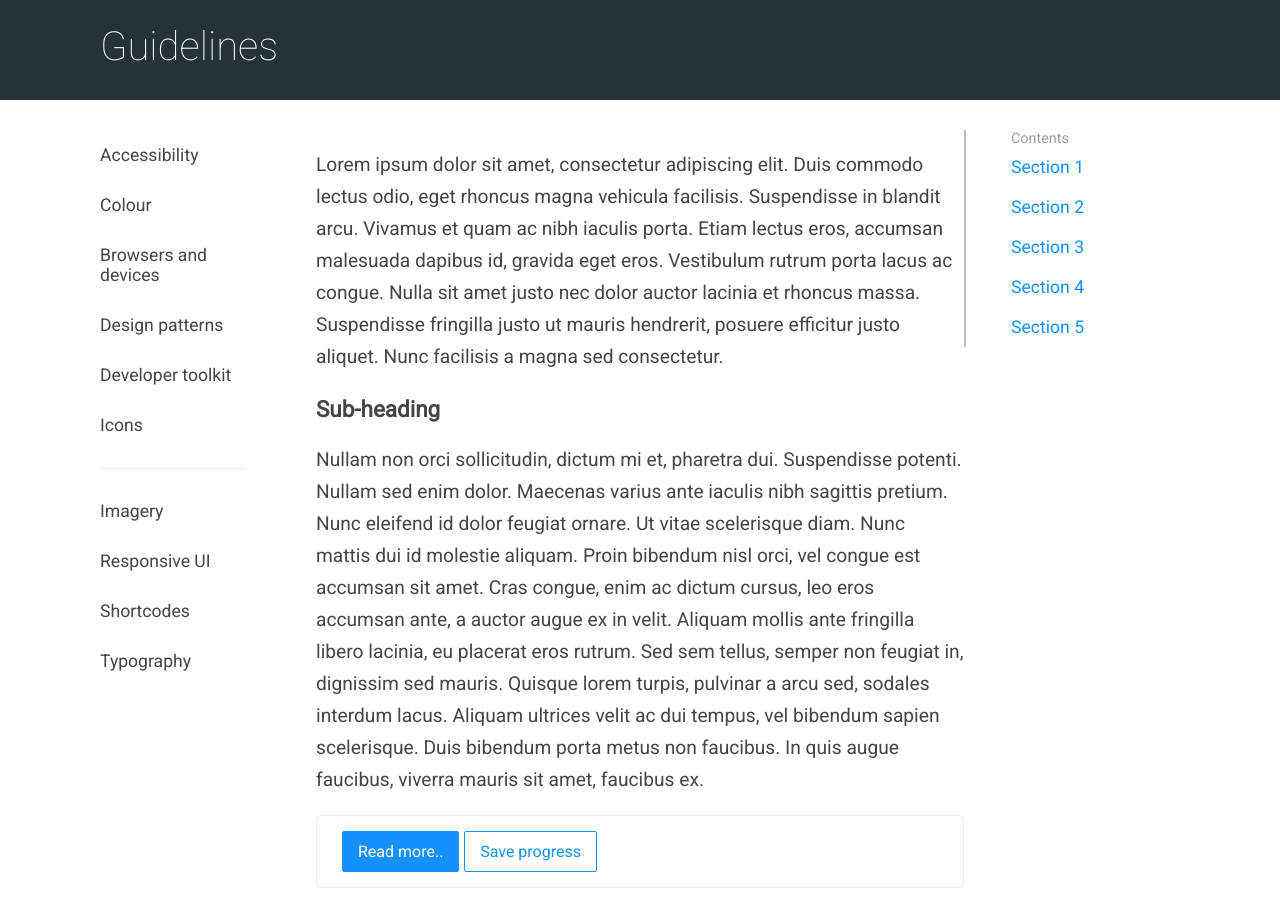
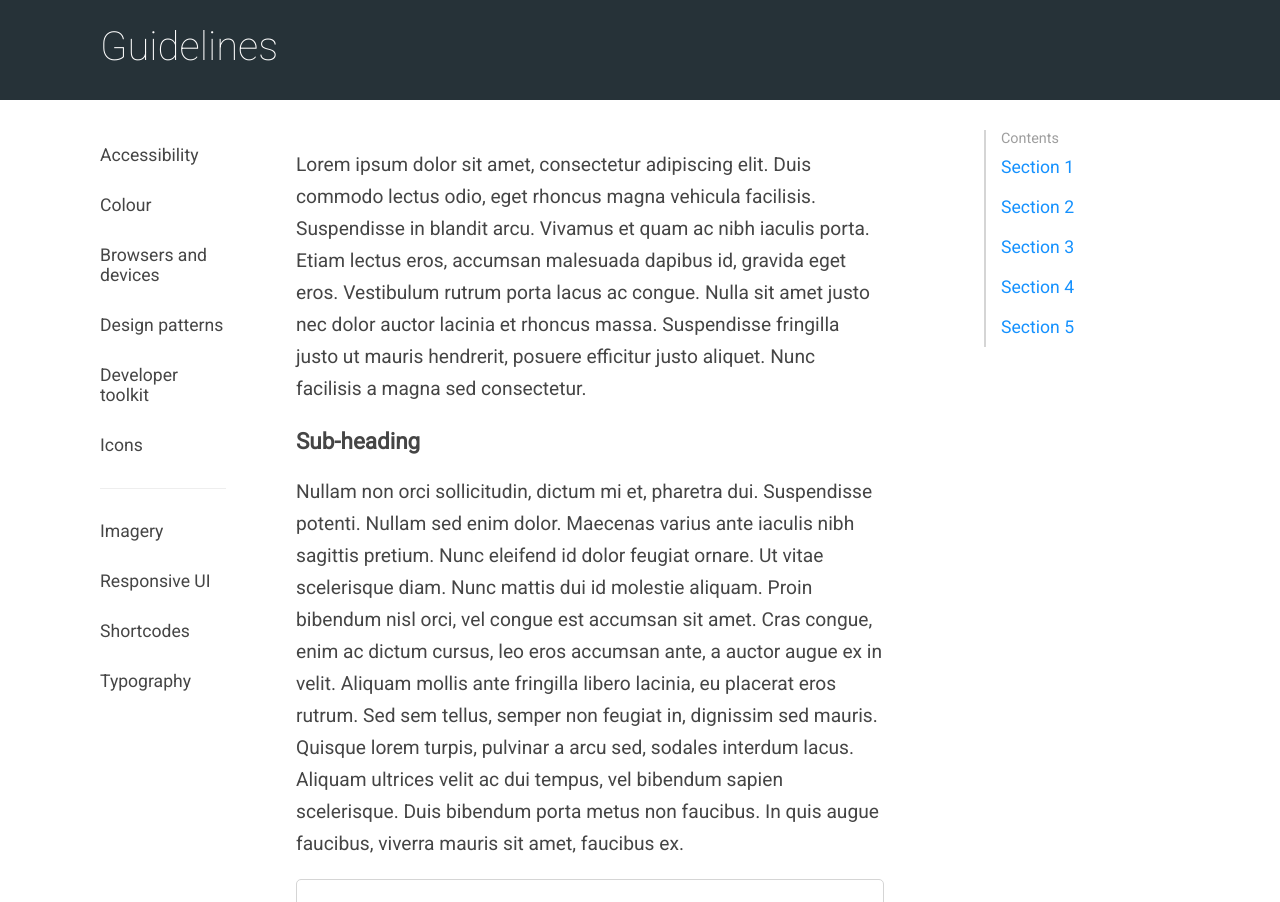
Before and after one commit to radical-edo/f-rt, a website: page page-layout/public/guidelines.html in a window 1280 px wide. Shown: the part 120-1022 px from the top of the page. Drawn offline with Linux system fonts and the light colour scheme.

Commit message:
Adjustments

```diff
--- a/page-layout/public/guidelines.css
+++ b/page-layout/public/guidelines.css
@@ -14,6 +14,7 @@
   font-size: 16px;
   font-family: var(--fonts);
   --side-margin: 100px;
+  --border-color: #D5D5D5;
 }
 
 .app-header {
@@ -92,6 +93,10 @@
   color: #454545;
 }
 
+.main__links--left-margin {
+  margin-left: var(--side-margin);
+}
+
 .main__links > .list {
   padding-right: 70px;
 }
@@ -123,9 +128,9 @@
 }
 
 .content__progress-buttons {
-  border: 1px solid #eee;
+  border: 1px solid var(--border-color);
   border-radius: 5px;
-  padding: 15px 25px;
+  padding: 25px;
 }
 
 .button {
@@ -163,8 +168,8 @@
 }
 
 .links__section-links {
-  padding-left: 45px;
-  border-left: 2px solid #bdbdbd;
+  padding-left: 15px;
+  border-left: 2px solid var(--border-color);
 }
 
 .section-links__header {
--- a/page-layout/public/guidelines.html
+++ b/page-layout/public/guidelines.html
@@ -63,12 +63,12 @@
           Cras ultrices eget arcu ut elementum. Vestibulum egestas varius libero. Duis sagittis diam nibh, vel ultricies orci faucibus ac. Nulla eu tincidunt metus. Cras sollicitudin lorem ex, vitae laoreet orci gravida id. Ut vitae risus vitae dolor iaculis commodo. Aenean volutpat faucibus dolor id placerat. Donec eget est ut lorem egestas ullamcorper in sed tortor. Curabitur vulputate aliquam turpis, sit amet fringilla neque vulputate nec. Aenean bibendum scelerisque orci et finibus. Ut ut mauris ultricies, tincidunt turpis finibus, eleifend augue. Donec in sem magna. Aenean vulputate tortor ac velit sollicitudin efficitur.
         </p>
       </article>
-      <aside class="main__links">
+      <aside class="main__links main__links--left-margin">
         <div class="links__section-links">
           <header class="section-links__header">
             Contents
           </header>
-          <ul class="list list--no-side-padding list--left-border list--blue-links">
+          <ul class="list list--blue-links">
             <li class="list__item">Section 1</li>
             <li class="list__item">Section 2</li>
             <li class="list__item">Section 3</li>
```
